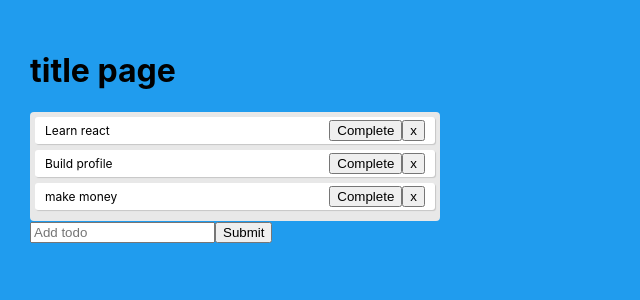
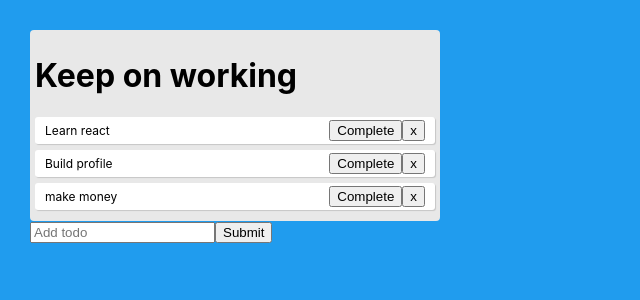
Before and after one commit to ngmays1/Weather, a React (Create React App) app: page / in a window 1280 px wide. Shown: the top 300 px of the page, without its empty margins (0-640 px from the left). Built offline with nearby package versions, Linux system fonts and the light colour scheme.

Commit message:
Added useEffect hook to update header

```diff
--- a/src/App.js
+++ b/src/App.js
@@ -7,7 +7,6 @@ function App() {
 
   return (
     <div className="app">
-      <h1>title page</h1>
       <TodoList/>
     </div>
   );
--- a/src/Components/TodoList.js
+++ b/src/Components/TodoList.js
@@ -1,4 +1,4 @@
-import React, {useState} from 'react';
+import React, { useState, useEffect } from 'react';
 import Todo from './Todo';
 import { useForm } from "react-hook-form";
 
@@ -18,6 +18,20 @@ function TodoList(){
         }
     ]);
 
+    const [counter, setCounter] = useState(
+        {
+            count:0,
+            value:"Keep on working"
+        }
+    );
+
+    useEffect(() => {
+        if (counter.count > 3) {
+            setCounter(counter => ({ ...counter, value:"You've had a busy day!" }));
+        }
+        console.log(counter.value);
+    }, [counter.count])
+
     const { register, handleSubmit, errors } = useForm();
 
     const onSubmit = (data, e) => {
@@ -28,7 +42,8 @@ function TodoList(){
     };
 
     const addTodo = text => {
-        const newTodos = [...todos, { text }];
+        //append newtodo to list of todos
+        const newTodos = [...todos, { text:text, isCompleted:false }];
         setTodos(newTodos);
     };
 
@@ -38,16 +53,19 @@ function TodoList(){
         setTodos(newTodos);
     }
 
-    const removeTodo = index => {
+    const removeTodo = (index, count=counter.count) => {
         const newTodos = [...todos];
         newTodos.splice(index, 1);
         setTodos(newTodos);
+        setCounter(counter => ({ ...counter, count:count+1 }));
+        console.log(counter.count);
     }
 
 
     return (
         <div>
             <div className="todo-list">
+                <h1>{ counter.value }</h1>
                 {todos.map((todo, index) => (
                     <Todo
                         key={index}
```
